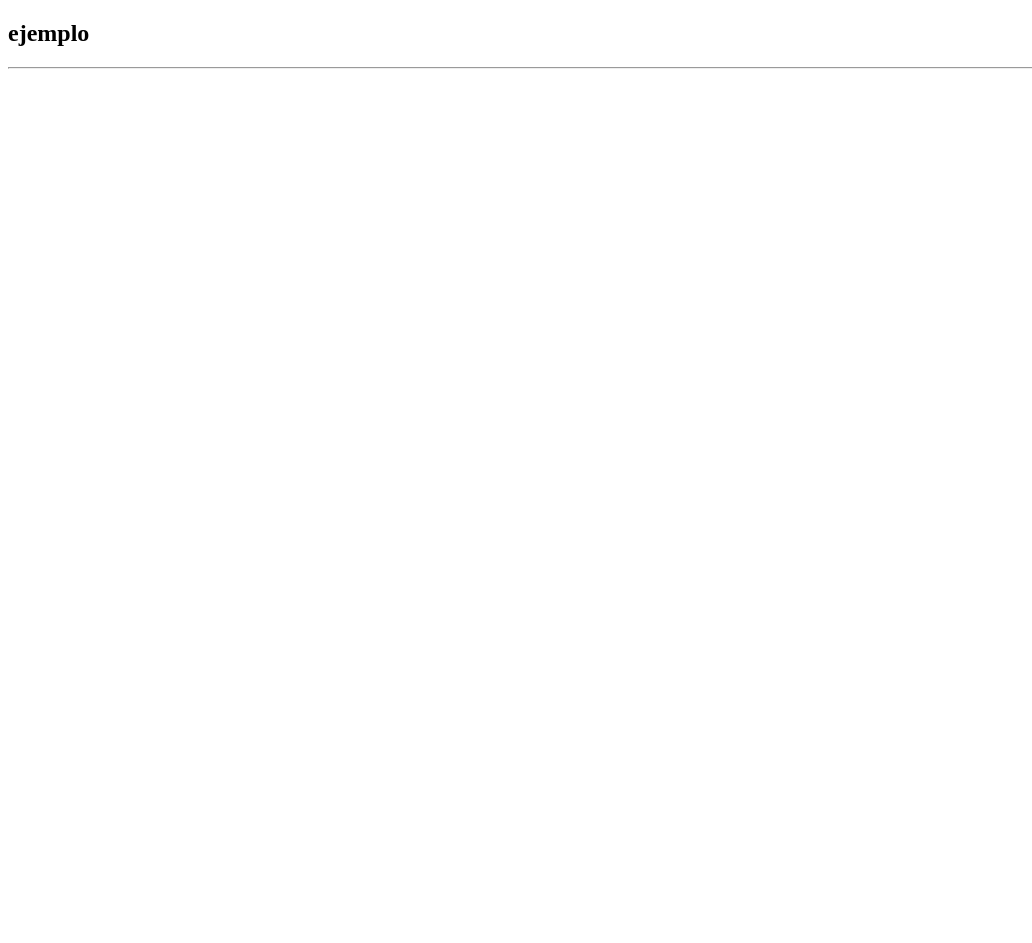
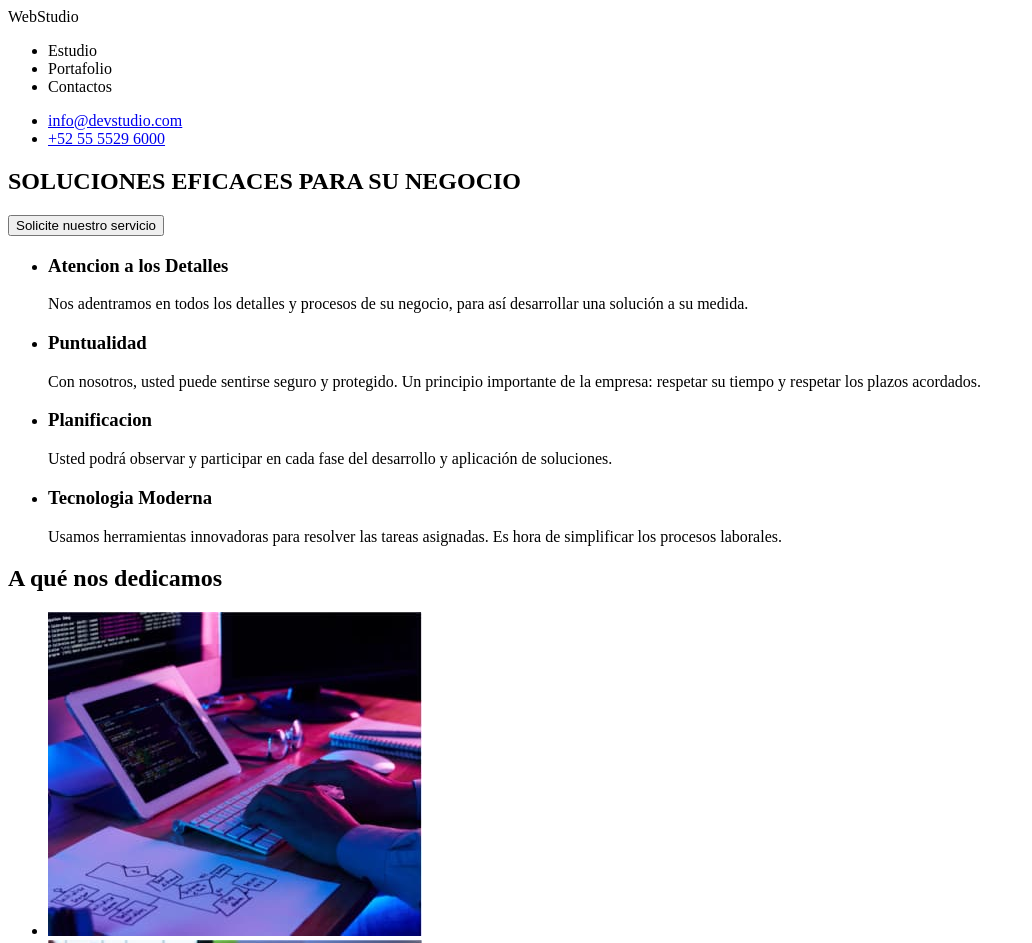
Before and after one commit to santiagovlskz/goit-markup-hw-01, a plain HTML site: page index.html in a window 1280 px wide. Shown: the top 943 px of the page, without its empty margins (0-1032 px from the left). Before the commit the page ends 800 px from the top, so only its background shows below. Drawn offline with Linux system fonts and the light colour scheme.

Commit message:
modificacon de nombres de imagenes y creacion de estructura html

```diff
--- a/index.html
+++ b/index.html
@@ -4,12 +4,103 @@
         <meta charset="UTF-8">
         <meta http-equiv="X-UA-Compatible" content="IE=edge">
         <meta name="viewport" content="width=device-width, initial-scale=1.0">
-    <title>Document</title>
+        <title>la tarea de casa #1</title>
     </head>
     <body>
-
+        <header>
+            WebStudio
+            <nav>
+                <ul>
+                    <li>Estudio</li>
+                    <li>Portafolio</li>
+                    <li>Contactos</li>
+                </ul>
+                <ul class="nav_contact">
+                    <li><a href="mailto:info@devstudio.com">info@devstudio.com</a></li>
+                    <li><a href="tel:+52 55 5529 6000">+52 55 5529 6000</a></li>
+                </ul>
+            </nav>
+        </header>
+        <main>
+            <section class="introduccion">
+                <h1>SOLUCIONES EFICACES PARA SU NEGOCIO</h1>
+                <button>Solicite nuestro servicio</button>
+            </section>
+            <!-- cualidades de la empresa -->
+            <section>
+                <ul>
+                    <li>
+                        <h3>Atencion a los Detalles</h3>
+                        <p>
+                            Nos adentramos en todos los detalles y procesos de su negocio, para así desarrollar una solución a su medida.
+                        </p>
+                    </li>
+                    <li>
+                        <h3>Puntualidad</h3>
+                        <p>
+                            Con nosotros, usted puede sentirse seguro y protegido. Un principio importante de la empresa: respetar su tiempo y
+                            respetar los plazos acordados.
+                        </p>
+                    </li>
+                    <li>
+                        <h3>Planificacion</h3>
+                        <p>
+                            Usted podrá observar y participar en cada fase del desarrollo y aplicación de soluciones.
+                        </p>
+                    </li>
+                    <li>
+                        <h3>Tecnologia Moderna</h3>
+                        <p>
+                            Usamos herramientas innovadoras para resolver las tareas asignadas. Es hora de simplificar los procesos laborales.
+                        </p>
+                    </li>
+                </ul>
+            </section>
+            <!-- imagenes de contenido -->
+            <section>
+                <h2>A qué nos dedicamos</h2>
+                <ul class="img-contenido-trabajo">
+                    <li><img src="./images/teclado con tablet.jpg" alt="imagen de un teclado con tablet"></li>
+                    <li><img src="./images/celular con portatil.jpg" alt="imagen de celular con portatil"></li>
+                    <li><img src="./images/Tablet con paleta de colores.jpg" alt="imagen de tablet mostrando paleta de colores"></li>
+                </ul>
+            </section>
+            <!-- imagenes del equipo -->
+            <section>
+                <h2>Nuestro Equipo</h2>
+                <ul class="img-equipo">
+                    <li>
+                        <img src="./images/AndresCubo.jpg" alt="foto de Andres Cubo" width="300px">
+                        <h3>Andrés Cubo</h3>
+                        <p>Diseñador de Productos</p>
+                    </li>
+                    <li>
+                        <img src="./images/CarlaPalacios.jpg" alt="foto de Carla Palacios" width="300px">
+                        <h3>Carla Palacios</h3>
+                        <p>Desarrolladora Frontend</p>
+                    </li>
+                    <li>
+                        <img src="./images/MarioDorado.jpg" alt="foto de Mario Dorado" width="300px">
+                        <h3>Mario Dorado</h3>
+                        <p>Marketing</p>
+                    </li>
+                    <li>
+                        <img src="./images/PabloMijangos.jpg" alt="foto de Pablo Mijangos" width="300px">
+                        <h3>Pablo Mijangos</h3>
+                        <p>Diseñador UI</p>
+                    </li>
+                </ul>
+            </section>
+        </main>
+        <!-- pie de pagina -->
+        <footer>
+            <h3>WebStudio</h3>
+            <address>Calz. Ticomán 500, Ciudad de México, CDMX, México
+                <ul class="nav-contacto">
+                    <li><a href="mailto:info@devstudio.com">info@devstudio.com</a></li>
+                    <li><a href="tel:+52 55 5529 6000">+52 55 5529 6000</a></li>
+                </ul>
+            </address>
+        </footer>
     </body>
 </html>
-
-<h2>ejemplo</h2>
-<hr />
```
Also changed, not shown: images/AndresCubo.jpg (renamed from images/Andres Cubo.jpg), images/CarlaPalacios.jpg (renamed from images/Carla Palacios.jpg), images/MarioDorado.jpg (renamed from images/Mario Dorado.jpg), images/PabloMijangos.jpg (renamed from images/Pablo Mijangos.jpg). Lines whose indentation alone changed are shown as unchanged.
